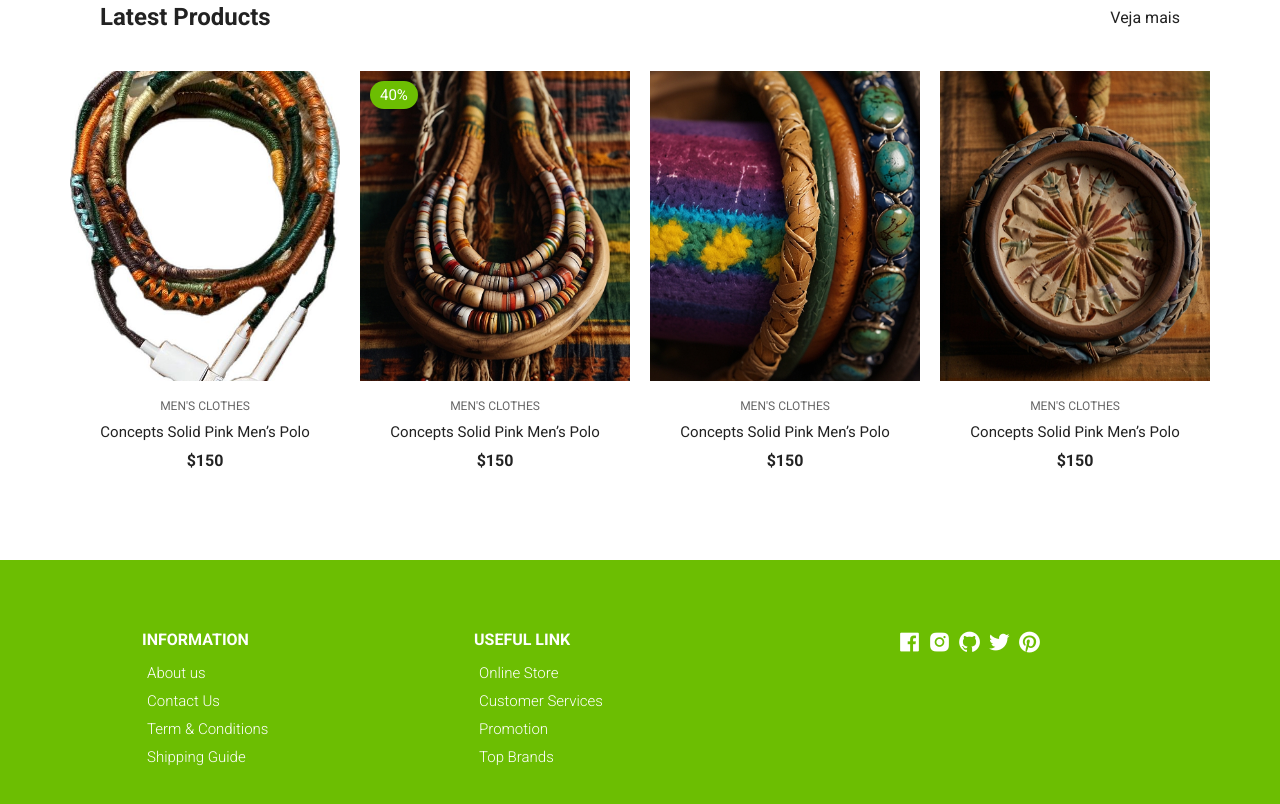
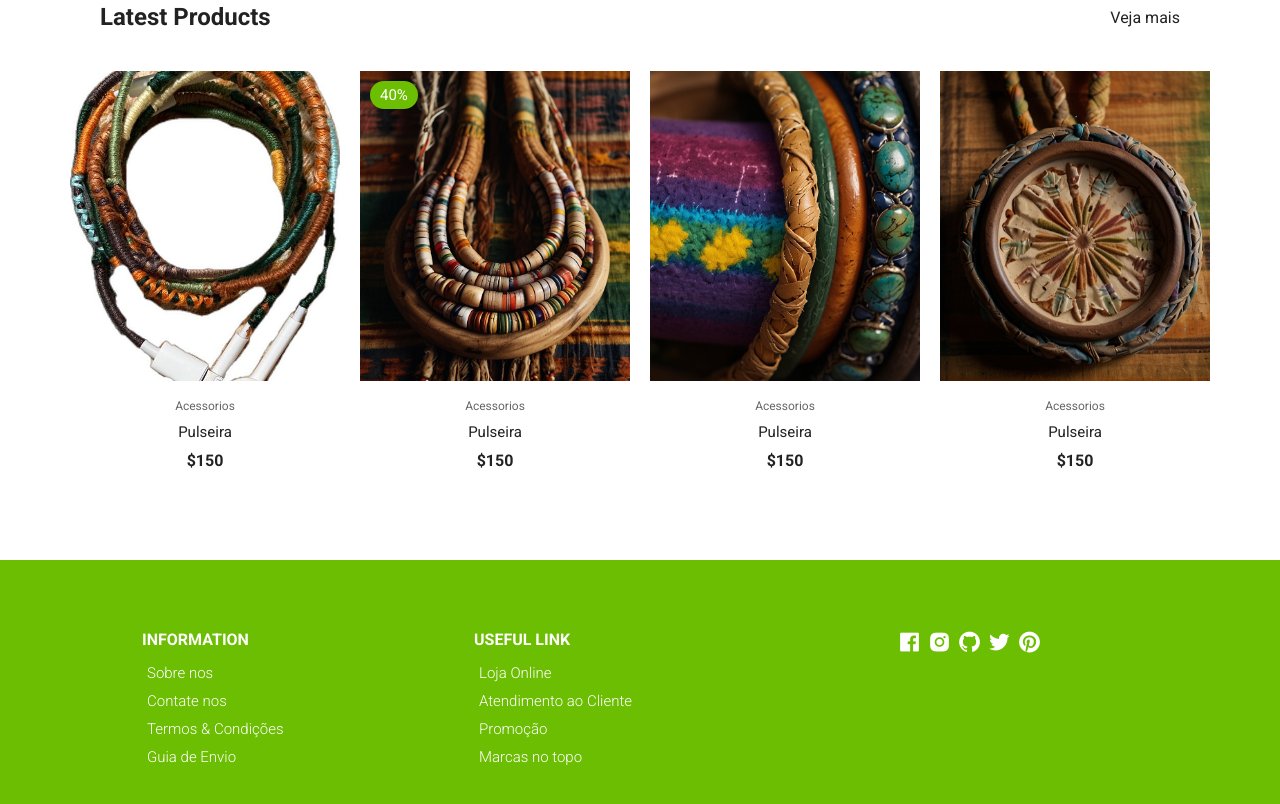
Before and after one commit to victuribdev/websiteHippie, a plain HTML site: page cart.html in a window 1280 px wide. Shown: the part 1120-1924 px from the top of the page. Drawn offline with nearby package versions, Linux system fonts and the light colour scheme.

Commit message:
Atualizar o cart.html
Mudanças de nomes dos itens da loja e tradução para ptbr

```diff
--- a/cart.html
+++ b/cart.html
@@ -10,7 +10,7 @@
     />
     <!-- Custom StyleSheet -->
     <link rel="stylesheet" href="./css/styles.css" />
-    <title>Your Cart</title>
+    <title>Seu carrinho</title>
   </head>
   <body>
     <!-- Navigation -->
@@ -89,8 +89,8 @@
     <div class="container cart">
       <table>
         <tr>
-          <th>Product</th>
-          <th>Quantity</th>
+          <th>Produtos</th>
+          <th>Quantidades</th>
           <th>Subtotal</th>
         </tr>
         <tr>
@@ -98,7 +98,7 @@
             <div class="cart-info">
               <img src="./images/product-2.jpg" alt="" />
               <div>
-                <p>Boy’s T-Shirt</p>
+                <p>Pulseira</p>
                 <span>Price: $50.00</span> <br />
                 <a href="#">remove</a>
               </div>
@@ -112,7 +112,7 @@
             <div class="cart-info">
               <img src="./images/product-3.jpg" alt="" />
               <div>
-                <p>Boy’s T-Shirt</p>
+                <p>Pulseira</p>
                 <span>Price: $90.00</span> <br />
                 <a href="#">remove</a>
               </div>
@@ -126,7 +126,7 @@
             <div class="cart-info">
               <img src="./images/product-4.jpg" alt="" />
               <div>
-                <p>Boy’s T-Shirt</p>
+                <p>Pulseira</p>
                 <span>Price: $60.00</span> <br />
                 <a href="#">remove</a>
               </div>
@@ -140,7 +140,7 @@
             <div class="cart-info">
               <img src="./images/product-5.jpg" alt="" />
               <div>
-                <p>Boy’s T-Shirt</p>
+                <p>Acessorios</p>
                 <span>Price: $60.00</span> <br />
                 <a href="#">remove</a>
               </div>
@@ -154,7 +154,7 @@
             <div class="cart-info">
               <img src="./images/product-6.jpg" alt="" />
               <div>
-                <p>Boy’s T-Shirt</p>
+                <p>Acessorios</p>
                 <span>Price: $60.00</span> <br />
                 <a href="#">remove</a>
               </div>
@@ -171,7 +171,7 @@
             <td>$200</td>
           </tr>
           <tr>
-            <td>Tax</td>
+            <td>Taxa</td>
             <td>$50</td>
           </tr>
           <tr>
@@ -197,8 +197,8 @@
             </a>
           </div>
           <div class="product-info">
-            <span>MEN'S CLOTHES</span>
-            <a href="">Concepts Solid Pink Men’s Polo</a>
+            <span>Acessorios</span>
+            <a href="">Pulseira</a>
             <h4>$150</h4>
           </div>
           <ul class="icons">
@@ -215,8 +215,8 @@
             <span class="discount">40%</span>
           </div>
           <div class="product-info">
-            <span>MEN'S CLOTHES</span>
-            <a href="">Concepts Solid Pink Men’s Polo</a>
+            <span>Acessorios</span>
+            <a href="">Pulseira</a>
             <h4>$150</h4>
           </div>
           <ul class="icons">
@@ -232,8 +232,8 @@
             </a>
           </div>
           <div class="product-info">
-            <span>MEN'S CLOTHES</span>
-            <a href="">Concepts Solid Pink Men’s Polo</a>
+            <span>Acessorios</span>
+            <a href="">Pulseira</a>
             <h4>$150</h4>
           </div>
           <ul class="icons">
@@ -249,8 +249,8 @@
             </a>
           </div>
           <div class="product-info">
-            <span>MEN'S CLOTHES</span>
-            <a href="">Concepts Solid Pink Men’s Polo</a>
+            <span>Acessorios</span>
+            <a href="">Pulseira</a>
             <h4>$150</h4>
           </div>
           <ul class="icons">
@@ -267,17 +267,17 @@
       <div class="row">
         <div class="col d-flex">
           <h4>INFORMATION</h4>
-          <a href="">About us</a>
-          <a href="">Contact Us</a>
-          <a href="">Term & Conditions</a>
-          <a href="">Shipping Guide</a>
+          <a href="">Sobre nos</a>
+          <a href="">Contate nos</a>
+          <a href="">Termos & Condições</a>
+          <a href="">Guia de Envio</a>
         </div>
         <div class="col d-flex">
           <h4>USEFUL LINK</h4>
-          <a href="">Online Store</a>
-          <a href="">Customer Services</a>
-          <a href="">Promotion</a>
-          <a href="">Top Brands</a>
+          <a href="">Loja Online</a>
+          <a href="">Atendimento ao Cliente</a>
+          <a href="">Promoção</a>
+          <a href="">Marcas no topo</a>
         </div>
         <div class="col d-flex">
           <span><i class="bx bxl-facebook-square"></i></span>
```
